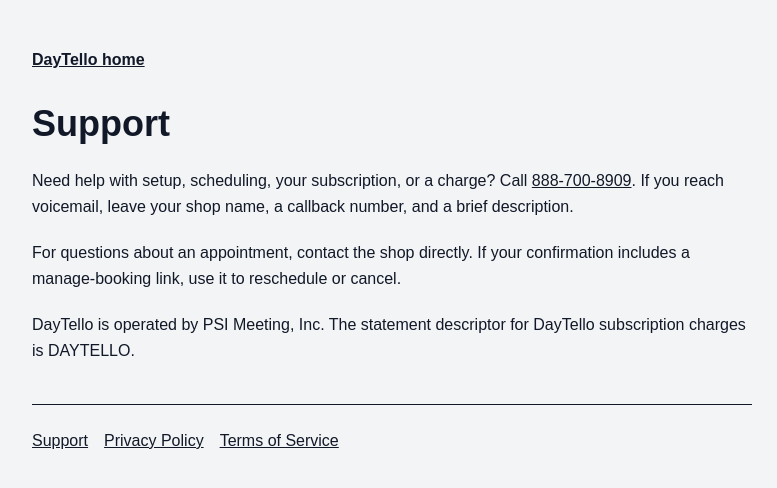
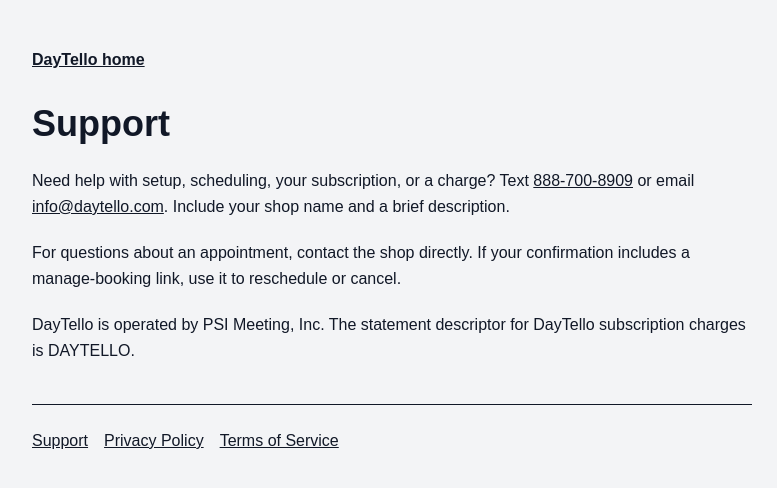
Before and after one commit to jonathandschreiber-commits/chairtime, a Next.js app in the folder frontend/: page /support in a window 1280 px wide. Shown: the top 488 px of the page, without its empty margins (248-1025 px from the left). Built offline with nearby package versions, Linux system fonts and the light colour scheme.

Commit message:
Update DayTello support contact options (#10)

```diff
--- a/frontend/app/support/page.js
+++ b/frontend/app/support/page.js
@@ -8,7 +8,7 @@ export default function Page() {
       <Link href="/" className="font-semibold underline">DayTello home</Link>
       <h1 className="mt-8 text-4xl font-extrabold">Support</h1>
       <div className="mt-6 space-y-5 leading-relaxed">
-        <p>Need help with setup, scheduling, your subscription, or a charge? Call <a className="underline" href="tel:+18887008909">888-700-8909</a>. If you reach voicemail, leave your shop name, a callback number, and a brief description.</p>
+        <p>Need help with setup, scheduling, your subscription, or a charge? Text <a className="underline" href="sms:+18887008909">888-700-8909</a> or email <a className="underline" href="mailto:info@daytello.com">info@daytello.com</a>. Include your shop name and a brief description.</p>
         <p>For questions about an appointment, contact the shop directly. If your confirmation includes a manage-booking link, use it to reschedule or cancel.</p>
         <p>DayTello is operated by PSI Meeting, Inc. The statement descriptor for DayTello subscription charges is DAYTELLO.</p>
       </div>
```
